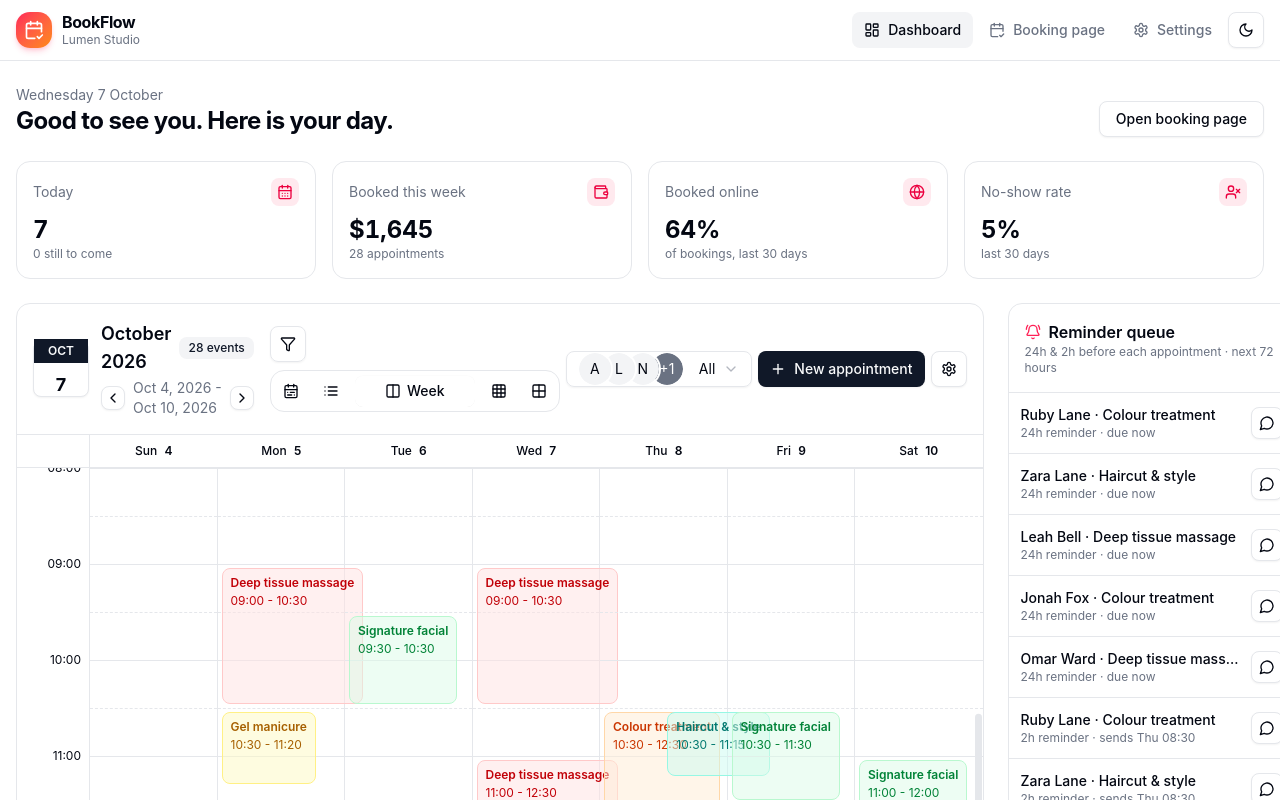
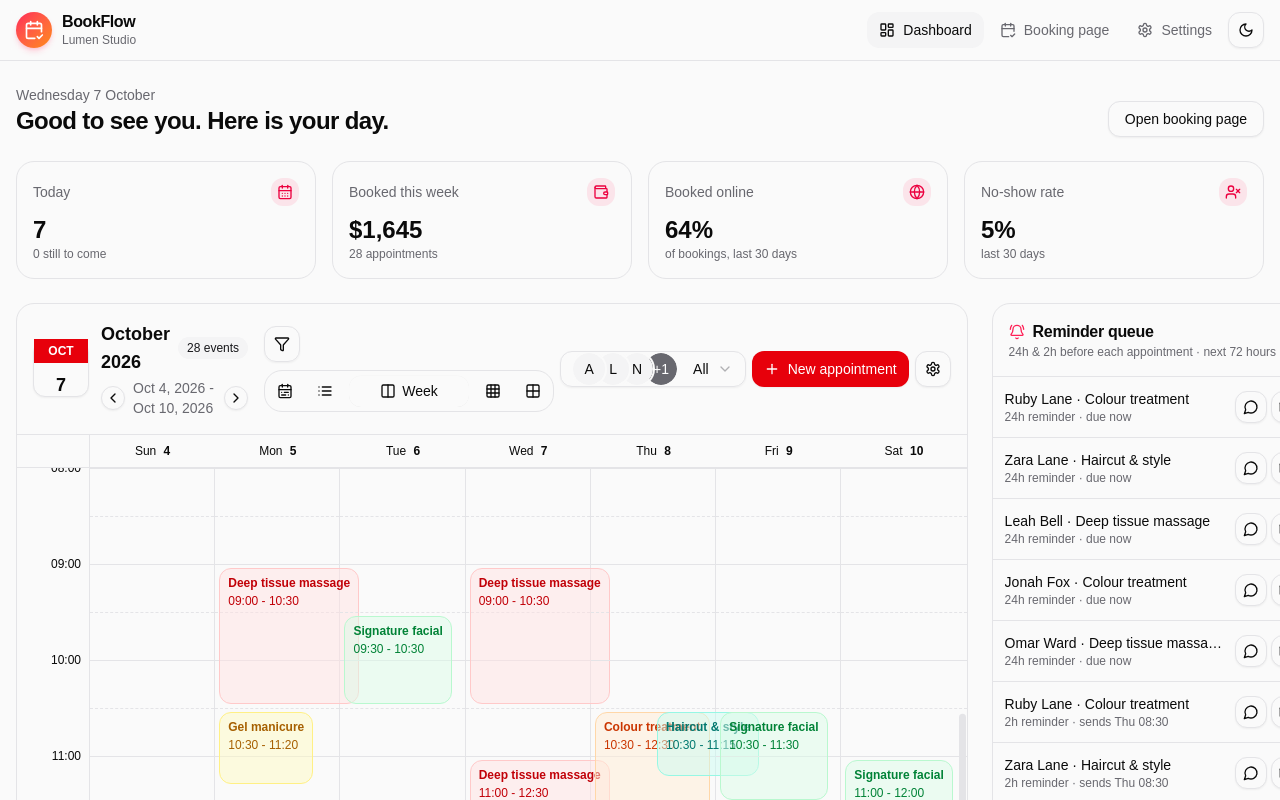
Before and after one commit to gabrielolarinre74-pixel/bookflow, a Next.js app: page / in a window 1280 px wide. Shown: the top 800 px of the page. Built offline with nearby package versions, Linux system fonts and the light colour scheme.

Commit message:
Brand system: Sora + DM Sans, red-gradient tokens on white and black

```diff
--- a/src/app/globals.css
+++ b/src/app/globals.css
@@ -1,5 +1,7 @@
 @import "tailwindcss";
 @import "tw-animate-css";
+@import "@fontsource-variable/dm-sans";
+@import "@fontsource-variable/sora";
 
 /* remove scroll bar */
 *::-webkit-scrollbar {
@@ -12,8 +14,13 @@
 @theme inline {
 	--color-background: var(--background);
 	--color-foreground: var(--foreground);
-	--font-sans: var(--font-geist-sans);
-	--font-mono: var(--font-geist-mono);
+	--font-sans: "DM Sans Variable", "DM Sans", ui-sans-serif, sans-serif;
+	--font-display: "Sora Variable", "Sora", "DM Sans Variable", ui-sans-serif, sans-serif;
+	--color-brand: var(--brand);
+	--color-brand-soft: var(--brand-soft);
+	--color-ink: var(--ink);
+	--shadow-card: 0 1px 2px rgb(10 10 10 / 0.04), 0 8px 24px -12px rgb(10 10 10 / 0.12);
+	--shadow-glow: 0 10px 30px -10px rgb(220 38 38 / 0.45);
 	--color-sidebar-ring: var(--sidebar-ring);
 	--color-sidebar-border: var(--sidebar-border);
 	--color-sidebar-accent-foreground: var(--sidebar-accent-foreground);
@@ -50,81 +57,113 @@
 }
 
 :root {
-	--radius: 0.625rem;
-	--background: oklch(1 0 0);
-	--foreground: oklch(0.13 0.028 261.692);
+	--radius: 0.875rem;
+	/* BookFlow: red gradient brand on white, with black ink */
+	--brand: oklch(0.577 0.245 27.325); /* red-600 */
+	--brand-soft: oklch(0.971 0.013 17.38); /* red-50 */
+	--ink: oklch(0.145 0 0); /* near black */
+	--background: oklch(0.985 0 0);
+	--foreground: oklch(0.145 0 0);
 	--card: oklch(1 0 0);
-	--card-foreground: oklch(0.13 0.028 261.692);
+	--card-foreground: oklch(0.145 0 0);
 	--popover: oklch(1 0 0);
-	--popover-foreground: oklch(0.13 0.028 261.692);
-	--primary: oklch(0.21 0.034 264.665);
-	--primary-foreground: oklch(0.985 0.002 247.839);
-	--secondary: oklch(0.967 0.003 264.542);
-	--secondary-foreground: oklch(0.21 0.034 264.665);
-	--muted: oklch(0.967 0.003 264.542);
-	--muted-foreground: oklch(0.551 0.027 264.364);
-	--accent: oklch(0.967 0.003 264.542);
-	--accent-foreground: oklch(0.21 0.034 264.665);
+	--popover-foreground: oklch(0.145 0 0);
+	--primary: oklch(0.577 0.245 27.325);
+	--primary-foreground: oklch(1 0 0);
+	--secondary: oklch(0.967 0.001 286.375);
+	--secondary-foreground: oklch(0.21 0.006 285.885);
+	--muted: oklch(0.967 0.001 286.375);
+	--muted-foreground: oklch(0.52 0.01 286);
+	--accent: oklch(0.971 0.013 17.38);
+	--accent-foreground: oklch(0.444 0.177 26.899);
 	--destructive: oklch(0.577 0.245 27.325);
-	--border: oklch(0.928 0.006 264.531);
-	--input: oklch(0.928 0.006 264.531);
-	--ring: oklch(0.707 0.022 261.325);
-	--chart-1: oklch(0.646 0.222 41.116);
-	--chart-2: oklch(0.6 0.118 184.704);
-	--chart-3: oklch(0.398 0.07 227.392);
-	--chart-4: oklch(0.828 0.189 84.429);
-	--chart-5: oklch(0.769 0.188 70.08);
-	--sidebar: oklch(0.985 0.002 247.839);
-	--sidebar-foreground: oklch(0.13 0.028 261.692);
-	--sidebar-primary: oklch(0.21 0.034 264.665);
-	--sidebar-primary-foreground: oklch(0.985 0.002 247.839);
-	--sidebar-accent: oklch(0.967 0.003 264.542);
-	--sidebar-accent-foreground: oklch(0.21 0.034 264.665);
-	--sidebar-border: oklch(0.928 0.006 264.531);
-	--sidebar-ring: oklch(0.707 0.022 261.325);
+	--border: oklch(0.92 0.004 286.32);
+	--input: oklch(0.92 0.004 286.32);
+	--ring: oklch(0.637 0.237 25.331);
+	--chart-1: oklch(0.577 0.245 27.325);
+	--chart-2: oklch(0.705 0.187 47.604);
+	--chart-3: oklch(0.145 0 0);
+	--chart-4: oklch(0.795 0.184 86.047);
+	--chart-5: oklch(0.6 0.118 184.704);
+	--sidebar: oklch(0.145 0 0);
+	--sidebar-foreground: oklch(0.985 0 0);
+	--sidebar-primary: oklch(0.577 0.245 27.325);
+	--sidebar-primary-foreground: oklch(1 0 0);
+	--sidebar-accent: oklch(0.269 0 0);
+	--sidebar-accent-foreground: oklch(0.985 0 0);
+	--sidebar-border: oklch(1 0 0 / 10%);
+	--sidebar-ring: oklch(0.637 0.237 25.331);
 }
 
 .dark {
-	--background: oklch(0.13 0.028 261.692);
-	--foreground: oklch(0.985 0.002 247.839);
-	--card: oklch(0.21 0.034 264.665);
-	--card-foreground: oklch(0.985 0.002 247.839);
-	--popover: oklch(0.21 0.034 264.665);
-	--popover-foreground: oklch(0.985 0.002 247.839);
-	--primary: oklch(0.928 0.006 264.531);
-	--primary-foreground: oklch(0.21 0.034 264.665);
-	--secondary: oklch(0.278 0.033 256.848);
-	--secondary-foreground: oklch(0.985 0.002 247.839);
-	--muted: oklch(0.278 0.033 256.848);
-	--muted-foreground: oklch(0.707 0.022 261.325);
-	--accent: oklch(0.278 0.033 256.848);
-	--accent-foreground: oklch(0.985 0.002 247.839);
+	--brand: oklch(0.637 0.237 25.331);
+	--brand-soft: oklch(0.258 0.092 26.042);
+	--ink: oklch(0.985 0 0);
+	--background: oklch(0.13 0 0);
+	--foreground: oklch(0.985 0 0);
+	--card: oklch(0.175 0 0);
+	--card-foreground: oklch(0.985 0 0);
+	--popover: oklch(0.175 0 0);
+	--popover-foreground: oklch(0.985 0 0);
+	--primary: oklch(0.637 0.237 25.331);
+	--primary-foreground: oklch(1 0 0);
+	--secondary: oklch(0.24 0 0);
+	--secondary-foreground: oklch(0.985 0 0);
+	--muted: oklch(0.24 0 0);
+	--muted-foreground: oklch(0.708 0 0);
+	--accent: oklch(0.258 0.092 26.042);
+	--accent-foreground: oklch(0.885 0.062 18.334);
 	--destructive: oklch(0.704 0.191 22.216);
 	--border: oklch(1 0 0 / 10%);
-	--input: oklch(1 0 0 / 15%);
-	--ring: oklch(0.551 0.027 264.364);
-	--chart-1: oklch(0.488 0.243 264.376);
-	--chart-2: oklch(0.696 0.17 162.48);
-	--chart-3: oklch(0.769 0.188 70.08);
-	--chart-4: oklch(0.627 0.265 303.9);
-	--chart-5: oklch(0.645 0.246 16.439);
-	--sidebar: oklch(0.21 0.034 264.665);
-	--sidebar-foreground: oklch(0.985 0.002 247.839);
-	--sidebar-primary: oklch(0.488 0.243 264.376);
-	--sidebar-primary-foreground: oklch(0.985 0.002 247.839);
-	--sidebar-accent: oklch(0.278 0.033 256.848);
-	--sidebar-accent-foreground: oklch(0.985 0.002 247.839);
-	--sidebar-border: oklch(1 0 0 / 10%);
-	--sidebar-ring: oklch(0.551 0.027 264.364);
+	--input: oklch(1 0 0 / 14%);
+	--ring: oklch(0.637 0.237 25.331);
+	--chart-1: oklch(0.637 0.237 25.331);
+	--chart-2: oklch(0.75 0.183 55.934);
+	--chart-3: oklch(0.985 0 0);
+	--chart-4: oklch(0.852 0.199 91.936);
+	--chart-5: oklch(0.704 0.14 182.503);
+	--sidebar: oklch(0.1 0 0);
+	--sidebar-foreground: oklch(0.985 0 0);
+	--sidebar-primary: oklch(0.637 0.237 25.331);
+	--sidebar-primary-foreground: oklch(1 0 0);
+	--sidebar-accent: oklch(0.22 0 0);
+	--sidebar-accent-foreground: oklch(0.985 0 0);
+	--sidebar-border: oklch(1 0 0 / 8%);
+	--sidebar-ring: oklch(0.637 0.237 25.331);
 }
 
 @layer base {
 	* {
 		@apply border-border outline-ring/50;
 	}
+	html {
+		font-family: var(--font-sans);
+	}
 	body {
-		@apply bg-background text-foreground;
+		@apply bg-background text-foreground antialiased;
+		font-feature-settings: "ss01", "cv11";
 	}
+	h1,
+	h2,
+	h3,
+	.font-display {
+		font-family: var(--font-display);
+		letter-spacing: -0.02em;
+	}
+}
+
+@utility bg-brand-gradient {
+	background-image: linear-gradient(135deg, oklch(0.577 0.245 27.325) 0%, oklch(0.645 0.246 16.439) 55%, oklch(0.705 0.187 47.604) 100%);
+}
+
+@utility text-brand-gradient {
+	background-image: linear-gradient(120deg, oklch(0.577 0.245 27.325), oklch(0.705 0.187 47.604));
+	-webkit-background-clip: text;
+	background-clip: text;
+	color: transparent;
+}
+
+@layer base {
 }
 
 /* Add these styles to your global CSS */
@@ -136,8 +175,8 @@
 	content: "";
 	position: absolute;
 	inset: 0;
-	background-color: rgba(var(--primary), 0.05);
-	border: 2px dashed rgba(var(--primary), 0.3);
+	background-color: color-mix(in oklch, var(--primary) 6%, transparent);
+	border: 2px dashed color-mix(in oklch, var(--primary) 35%, transparent);
 	pointer-events: none;
 	z-index: 10;
 	opacity: 0;
@@ -165,8 +204,8 @@
 	content: "";
 	position: absolute;
 	inset: 0;
-	background-color: rgba(var(--primary), 0.05);
-	border: 2px dashed rgba(var(--primary), 0.3);
+	background-color: color-mix(in oklch, var(--primary) 6%, transparent);
+	border: 2px dashed color-mix(in oklch, var(--primary) 35%, transparent);
 	pointer-events: none;
 	z-index: 10;
 	opacity: 0;
--- a/src/app/layout.tsx
+++ b/src/app/layout.tsx
@@ -1,10 +1,6 @@
 import type { Metadata, Viewport } from "next";
-import { Geist, Geist_Mono } from "next/font/google";
 import "./globals.css";
 import { AppProviders } from "@/components/app-providers";
-
-const geistSans = Geist({ variable: "--font-geist-sans", subsets: ["latin"] });
-const geistMono = Geist_Mono({ variable: "--font-geist-mono", subsets: ["latin"] });
 
 export const metadata: Metadata = {
 	title: "BookFlow · Online booking & reminders for service businesses",
@@ -20,7 +16,7 @@ export const viewport: Viewport = { width: "device-width", initialScale: 1 };
 export default function RootLayout({ children }: Readonly<{ children: React.ReactNode }>) {
 	return (
 		<html lang="en" suppressHydrationWarning>
-			<body className={`${geistSans.variable} ${geistMono.variable} antialiased`}>
+			<body>
 				<AppProviders>{children}</AppProviders>
 			</body>
 		</html>
```
